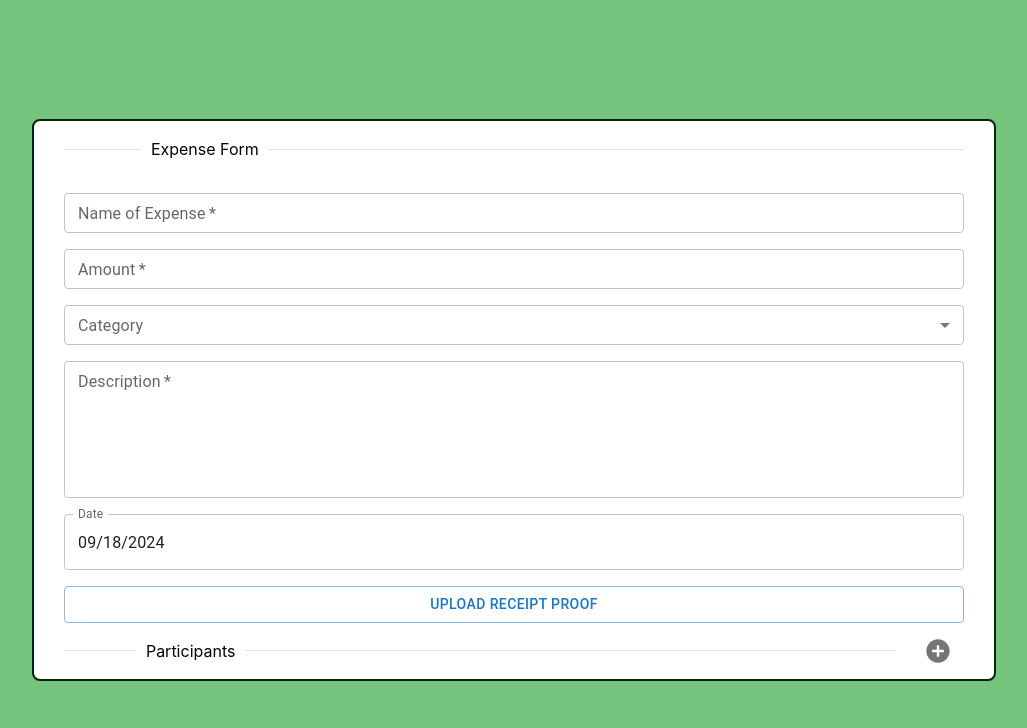
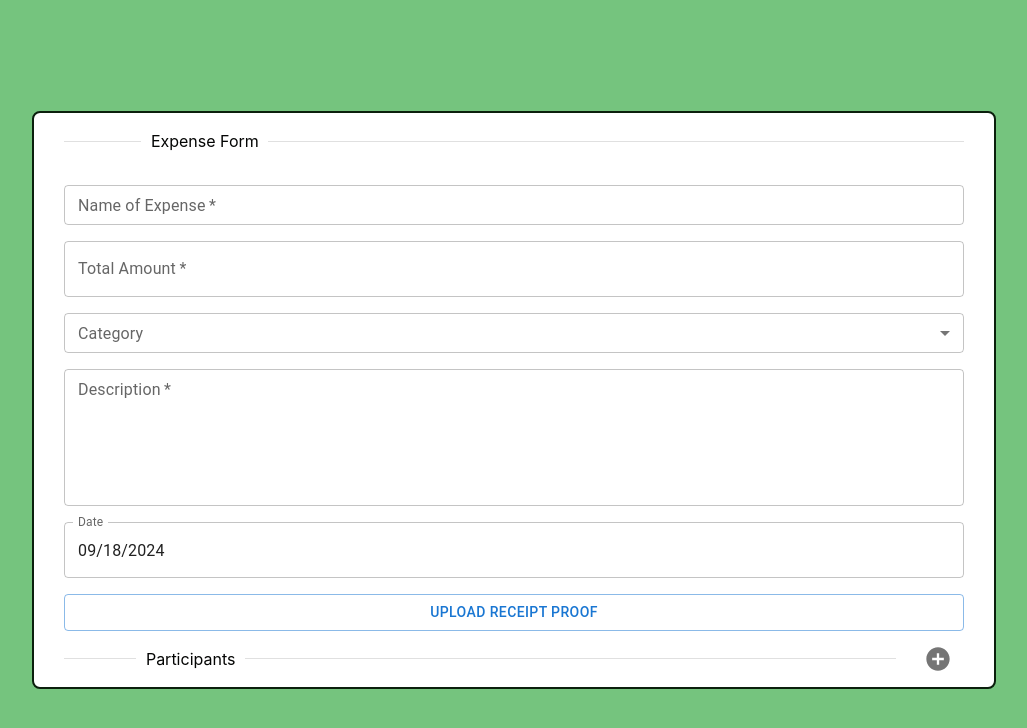
Before and after one commit to chingu-voyages/v51-tier2-team-26, a React (Vite) app: page / in a window 1280 px wide. Shown: the top 728 px of the page, without its empty margins (126-1153 px from the left). Built offline with nearby package versions, Linux system fonts and the light colour scheme.

Commit message:
Refactor amount input field

```diff
--- a/package.json
+++ b/package.json
@@ -20,7 +20,8 @@
     "@mui/x-date-pickers": "^7.17.0",
     "dayjs": "^1.11.13",
     "react": "^18.3.1",
-    "react-dom": "^18.3.1"
+    "react-dom": "^18.3.1",
+    "react-number-format": "^5.4.2"
   },
   "devDependencies": {
     "@eslint/js": "^9.9.0",
--- /dev/null
+++ b/src/components/ExpenseForm/AmountInputField.jsx
@@ -0,0 +1,61 @@
+import { useState, forwardRef } from 'react';
+import { NumericFormat } from 'react-number-format';
+import TextField from '@mui/material/TextField';
+
+const NumericFormatCustom = forwardRef(function NumericFormatCustom(
+  props,
+  ref
+) {
+  const { onChange, ...other } = props;
+
+  return (
+    <NumericFormat
+      {...other}
+      getInputRef={ref}
+      onValueChange={(values) => {
+        onChange({
+          target: {
+            name: props.name,
+            value: values.value,
+          },
+        });
+      }}
+      thousandSeparator
+      valueIsNumericString
+      prefix='$'
+      decimalScale={2}
+      fixedDecimalScale={true}
+      allowNegative={false}
+    />
+  );
+});
+
+export default function FormattedInputs() {
+  const [value, setValue] = useState({
+    amount: '',
+  });
+
+  const handleChange = (event) => {
+    setValue({
+      ...value,
+      [event.target.name]: event.target.value,
+    });
+  };
+
+  return (
+    <TextField
+      label='Total Amount'
+      required
+      placeholder='$25.99'
+      value={value.amount}
+      onChange={handleChange}
+      name='amount'
+      id='formatted-amount-input'
+      slotProps={{
+        input: {
+          inputComponent: NumericFormatCustom,
+        },
+      }}
+    />
+  );
+}
--- a/src/components/ExpenseForm/ExpenseForm.jsx
+++ b/src/components/ExpenseForm/ExpenseForm.jsx
@@ -8,6 +8,7 @@ import InputField from './InputField';
 import CategorySelectField from './CategorySelectField';
 import DatePickerField from './DatePickerField';
 import AddCircleIcon from '@mui/icons-material/AddCircle';
+import AmountInputField from './AmountInputField';
 
 export default function ExpenseForm() {
   const [formData, setFormData] = useState({
@@ -96,14 +97,12 @@ export default function ExpenseForm() {
                 helperText={isFieldError('name') ? 'Name is required' : ''}
                 onChange={handleChange}
               />
-              <InputField
+              <AmountInputField
                 name='amount'
-                label='Amount'
                 value={formData.amount}
-                placeholder='ex. $25.99'
+                onChange={handleChange}
                 error={isFieldError('amount')}
                 helperText={isFieldError('amount') ? 'Amount is required' : ''}
-                onChange={handleChange}
               />
               <CategorySelectField
                 name='category'
```
Also changed, not shown: 1 other file (tests, documents, lock files or other folders).
